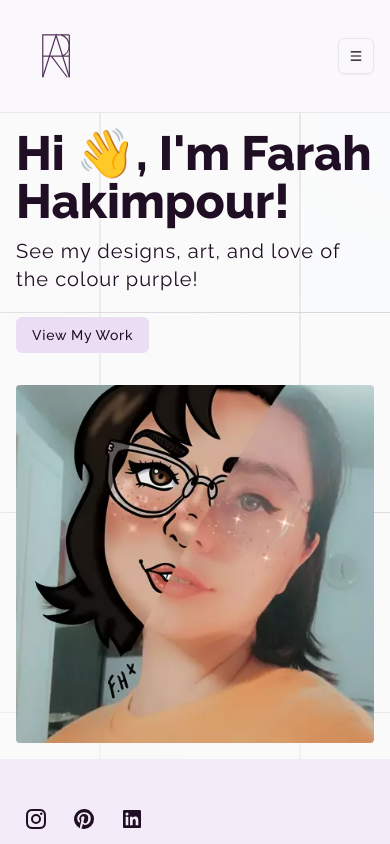
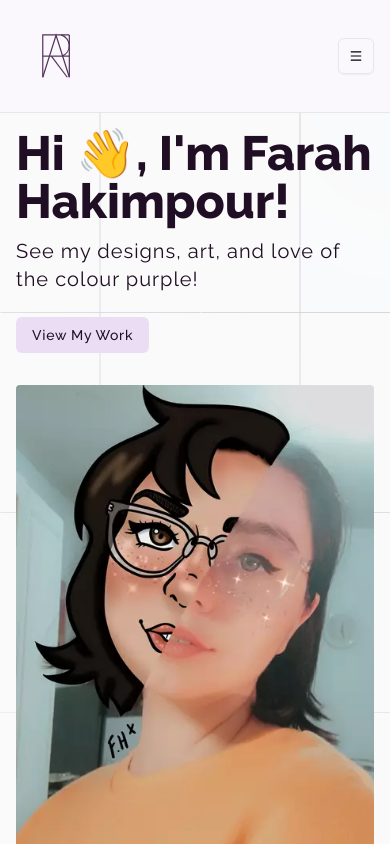
Before and after one commit to Justin-Bento/farah-hakimpour, a Next.js app: page / in a window 390 px wide. Shown: the top 844 px of the page. Built offline with nearby package versions, Linux system fonts and the light colour scheme.

Commit message:
fixed aspect ratio for image

```diff
--- a/src/pages/index.tsx
+++ b/src/pages/index.tsx
@@ -50,7 +50,7 @@ export default function index() {
                 <Button variant="secondary" className="mt-6">View My Work</Button>
               </Link>
             </div>
-            <div className="relative w-full aspect-square md:h-screen md:w-72 lg:w-96">
+            <div className="relative w-full aspect-[3/4] md:h-screen md:w-72 lg:w-96">
               <Image fill alt='illustration of farah' src="/media/main-photo.webp" className="object-cover rounded md:rounded-none " />
             </div>
           </div>
```
